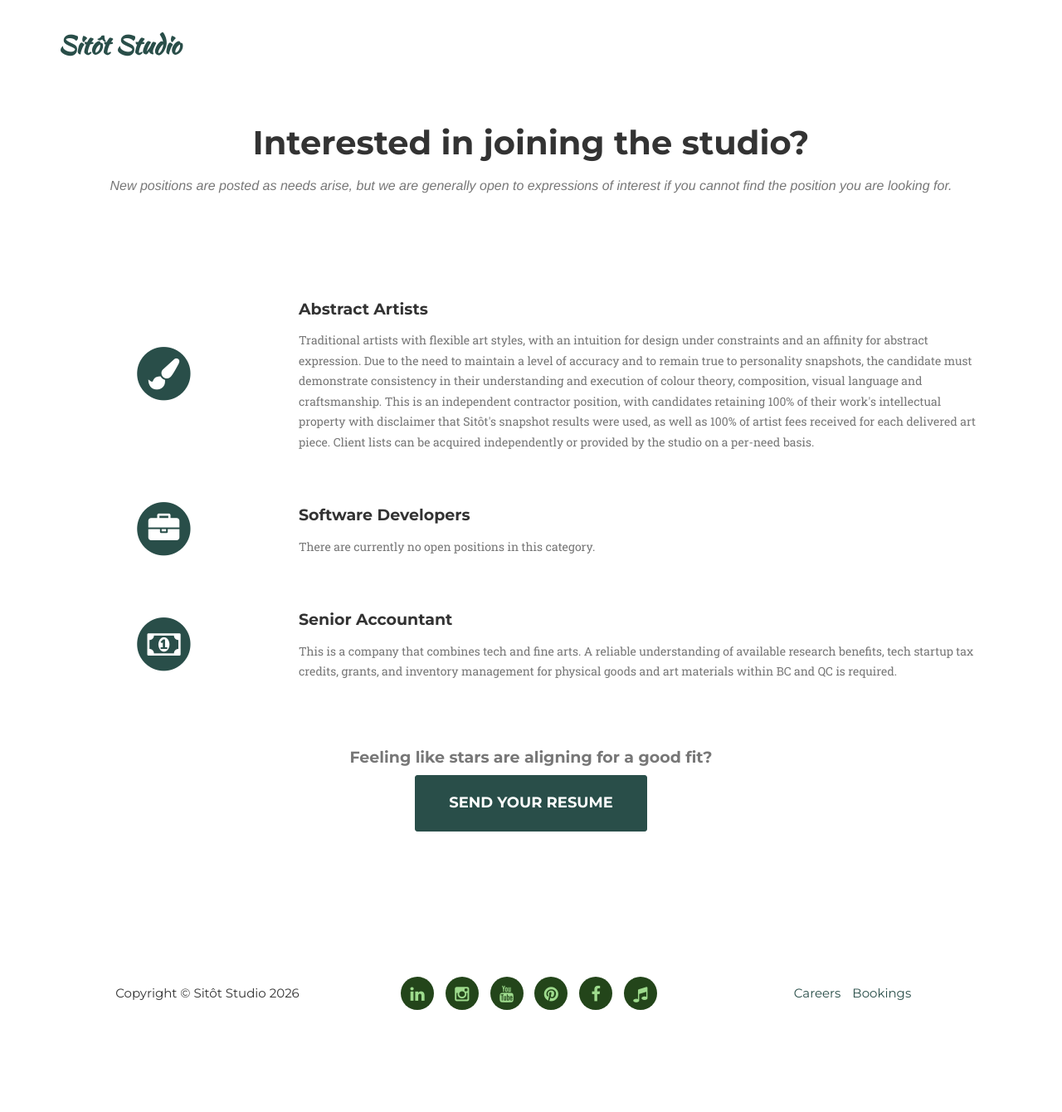
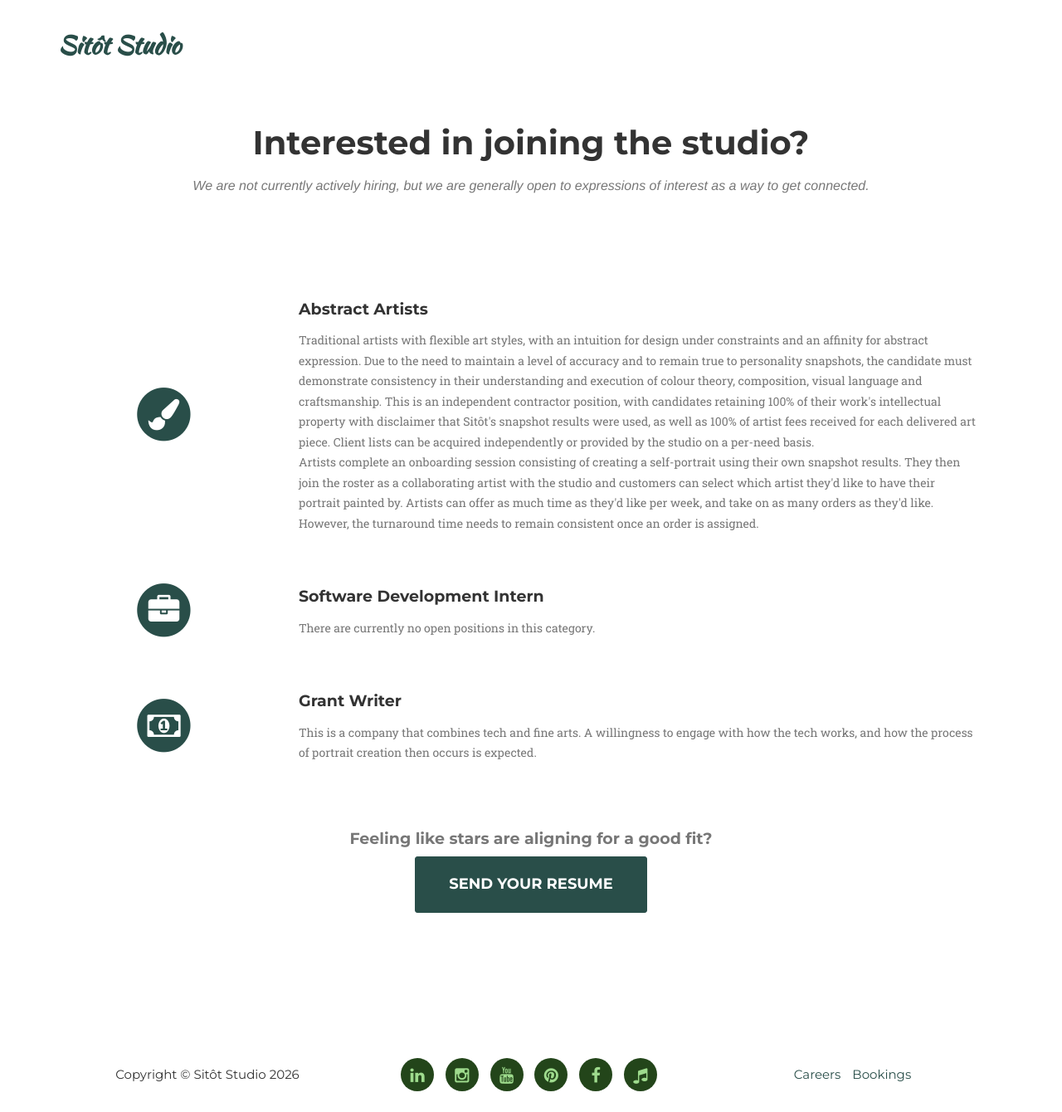
Before and after one commit to sitotstudio/sitotstudio.github.io, a Jekyll site: the page built from careers.html, in a window 1280 px wide and 1340 px high. Shown: the whole window at 83% size. Built offline with Jekyll 4.4.1, drawn with Linux system fonts in a browser that asks for light colours; some web fonts are replaced.

Commit message:
Update careers page + snapshot complete tagline

```diff
--- a/careers.html
+++ b/careers.html
@@ -11,7 +11,7 @@ permalink: /careers/
         <div class="col-lg-12 text-center">
           <h2 class="section-heading">Interested in joining the studio?</h2>
           <h3 class="section-subheading text-muted">
-            New positions are posted as needs arise, but we are generally open to expressions of interest if you cannot find the position you are looking for.
+            We are not currently actively hiring, but we are generally open to expressions of interest as a way to get connected.
           </h3>
         </div>
       </div>
@@ -28,6 +28,8 @@ permalink: /careers/
             <h4 class="service-heading">Abstract Artists</h4>
             <p class="text-muted">
               Traditional artists with flexible art styles, with an intuition for design under constraints and an affinity for abstract expression. Due to the need to maintain a level of accuracy and to remain true to personality snapshots, the candidate must demonstrate consistency in their understanding and execution of colour theory, composition, visual language and craftsmanship. This is an independent contractor position, with candidates retaining 100% of their work's intellectual property with disclaimer that Sitôt's snapshot results were used, as well as 100% of artist fees received for each delivered art piece. Client lists can be acquired independently or provided by the studio on a per-need basis.
+              <br>
+              Artists complete an onboarding session consisting of creating a self-portrait using their own snapshot results. They then join the roster as a collaborating artist with the studio and customers can select which artist they'd like to have their portrait painted by. Artists can offer as much time as they'd like per week, and take on as many orders as they'd like. However, the turnaround time needs to remain consistent once an order is assigned.
             </p>
           </div>
         </div>
@@ -41,7 +43,7 @@ permalink: /careers/
             </span>
           </div>
           <div class="col-sm-9 col-xs-12 text-left career-text">
-            <h4 class="service-heading">Software Developers</h4>
+            <h4 class="service-heading">Software Development Intern</h4>
             <p class="text-muted">
               There are currently no open positions in this category.
             </p>
@@ -57,9 +59,9 @@ permalink: /careers/
             </span>
           </div>
           <div class="col-sm-9 col-xs-12 text-left career-text">
-            <h4 class="service-heading">Senior Accountant</h4>
+            <h4 class="service-heading">Grant Writer</h4>
             <p class="text-muted">
-              This is a company that combines tech and fine arts. A reliable understanding of available research benefits, tech startup tax credits, grants, and inventory management for physical goods and art materials within BC and QC is required.
+              This is a company that combines tech and fine arts. A willingness to engage with how the tech works, and how the process of portrait creation then occurs is expected.
             </p>
           </div>
         </div>
--- a/snapshot-complete.html
+++ b/snapshot-complete.html
@@ -13,7 +13,7 @@ permalink: /snapshot-complete/
       <div class="col-lg-12 text-center">
           <h2 class="section-heading">Snapshot Complete!</h2>
           <h3 class="section-subheading text-muted">
-              Secure your spot for the next month immediately by booking now via our checkout links below, or book through the snapshot results email that will contain a preview of your visual profile (bar chart results).
+              Secure your spot for the next month immediately by booking now via our quick checkout links below, or book through the snapshot results email that will contain a preview of your visual profile bar chart.
           </h3>
           <div class="text-center" style="margin-top: 30px;">
             <a href="https://book.stripe.com/dRm7sK7Zb0R4979esugA801"
```
